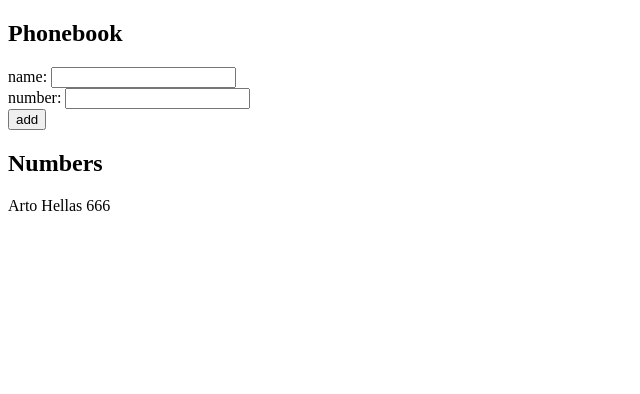
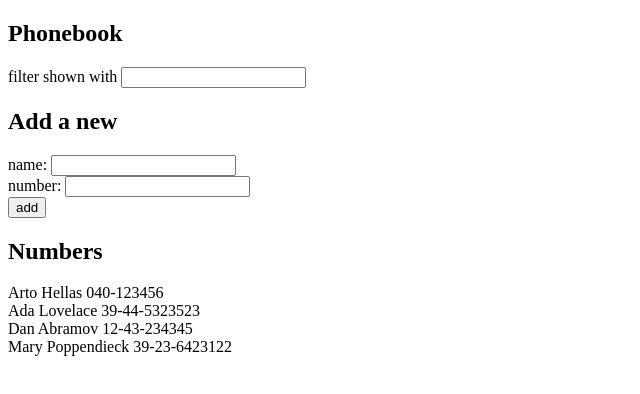
Before and after one commit to sadhu89/fullstackopen, a React (Create React App) app in the folder part2/phonebook/: page / in a window 1280 px wide. Shown: the top 394 px of the page, without its empty margins (0-640 px from the left). Built offline with nearby package versions, Linux system fonts and the light colour scheme.

Commit message:
Filter by name

```diff
--- a/part2/phonebook/src/App.js
+++ b/part2/phonebook/src/App.js
@@ -2,11 +2,17 @@ import { useState } from 'react'
 
 const App = () => {
   const [persons, setPersons] = useState([
-    { name: 'Arto Hellas', number: '666' }
+    { name: 'Arto Hellas', number: '040-123456', id: 1 },
+    { name: 'Ada Lovelace', number: '39-44-5323523', id: 2 },
+    { name: 'Dan Abramov', number: '12-43-234345', id: 3 },
+    { name: 'Mary Poppendieck', number: '39-23-6423122', id: 4 }
   ])
+
+  const [filteredPersons, setFilteredPersons] = useState(persons)
+
   const [newPerson, setNewPerson] = useState({name: '', number: ''})
 
-  const addName = (event) => {
+  const addPerson = (event) => {
     event.preventDefault()
     if(persons.map(p => p.name).indexOf(newPerson.name) >= 0) {
       return alert(`${newPerson.name} is already added to phonebook`)
@@ -15,20 +21,26 @@ const App = () => {
     setNewPerson({name: '', number: ''})
   }
 
+  const filterPersons = (event) => {
+    setFilteredPersons(persons.filter(p => p.name.toLowerCase().indexOf(event.target.value) >= 0))
+  }
+
   return (
     <div>
       <h2>Phonebook</h2>
+      filter shown with <input onChange={filterPersons}/>
+      <h2>Add a new</h2>
       <form>
         <div>
           <div>name: <input value={newPerson.name} onChange={(event) => setNewPerson({...newPerson, name: event.target.value})}/></div>
           <div>number: <input value={newPerson.number} onChange={(event) => setNewPerson({...newPerson, number: event.target.value})}/></div>
         </div>
         <div>
-          <button type="submit" onClick={addName}>add</button>
+          <button type="submit" onClick={addPerson}>add</button>
         </div>
       </form>
       <h2>Numbers</h2>
-      {persons.map((person, index) => <div key={index}>{person.name} {person.number}</div>)}
+      {filteredPersons.map((person, index) => <div key={index}>{person.name} {person.number}</div>)}
     </div>
   )
 }
```
